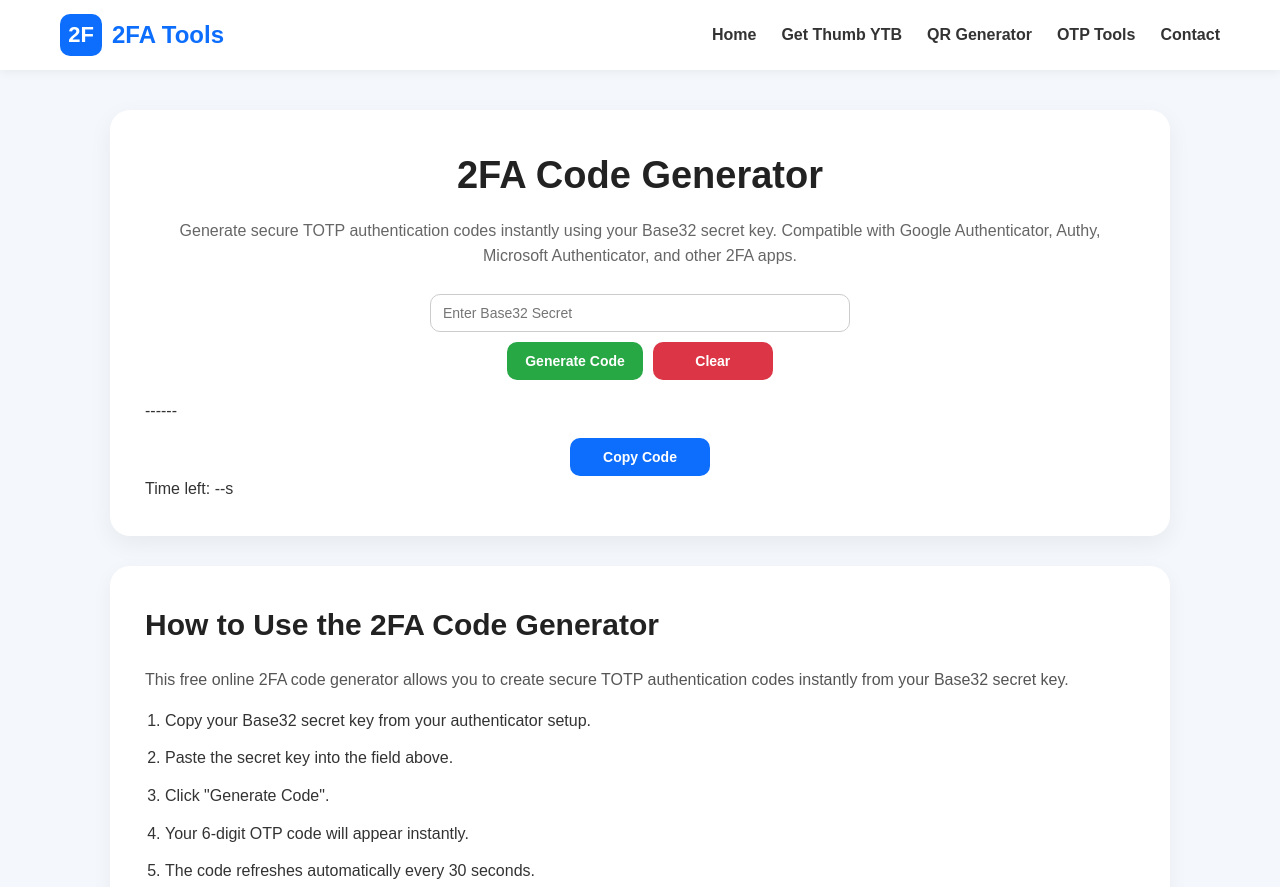
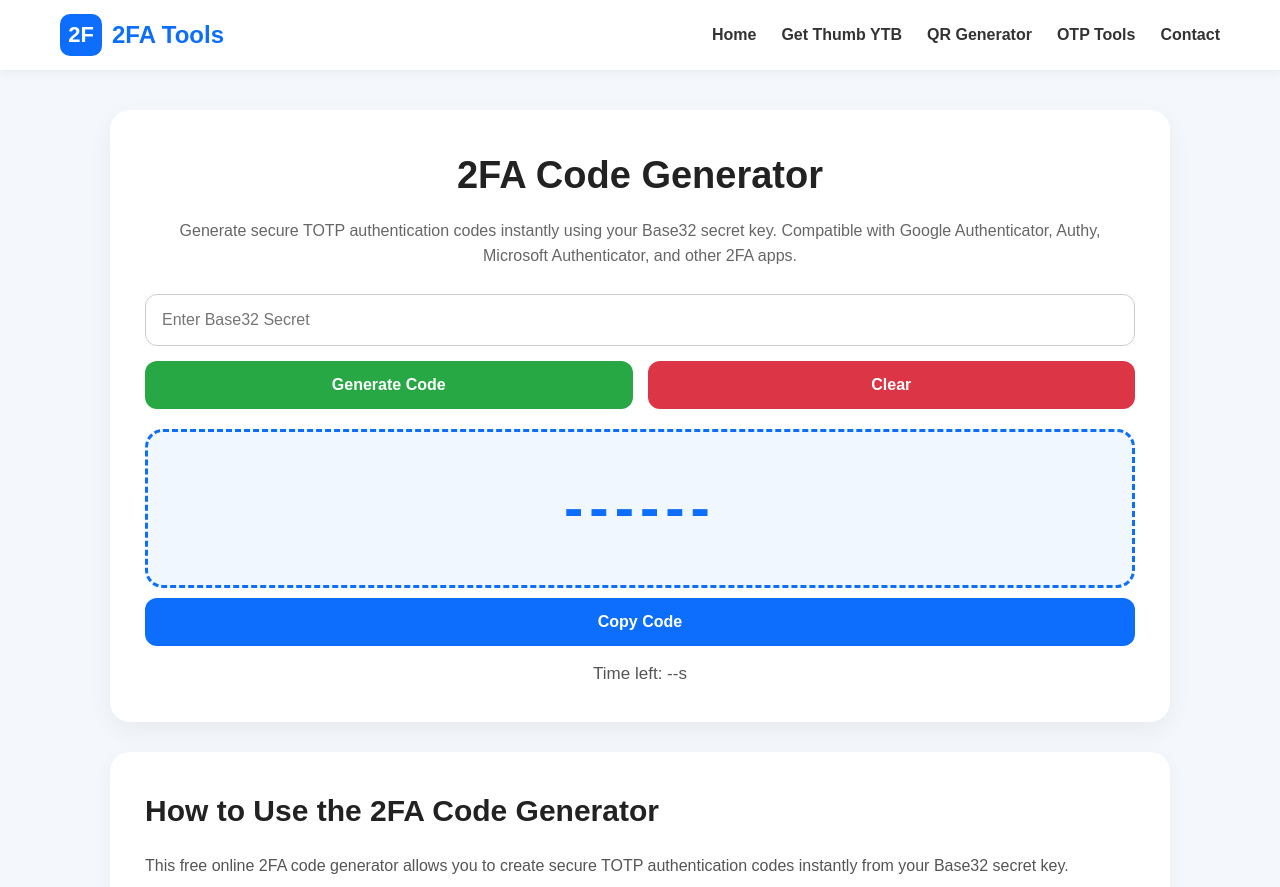
Before and after one commit to haihath9/2fa, a plain HTML site: page index.html in a window 1280 px wide. Shown: the top 887 px of the page. Drawn offline with Linux system fonts and the light colour scheme.

Commit message:
Update index.html

````diff
--- a/index.html
+++ b/index.html
@@ -4,8 +4,8 @@
 <meta charset="UTF-8">
 
 <!-- SEO -->
-<title>2FA Code Generator - 2FA Auth, 2FA Live, 2FA Authentication, Get code 2FA</title>
-<meta name="description" content="Web get 2FA Secret Get code for 2 factor authentication, Get 2fa auth online, 2FA Auth, Get 2Fa Live, Get 2Fa Facebook, Get 2FA Code, 2fa authenticator online, 2fa auth google, Free online 2FA code generator for TOTP authentication. Generate secure OTP verification codes instantly using your Base32 secret key.">
+<title>2FA Code Generator - Free Online TOTP Authenticator</title>
+<meta name="description" content="Free online 2FA code generator for TOTP authentication. Generate secure OTP verification codes instantly using your Base32 secret key.">
 <meta name="keywords" content="2FA generator, TOTP generator, OTP code, Google Authenticator, two factor authentication">
 <meta name="viewport" content="width=device-width, initial-scale=1.0">
 
@@ -147,48 +147,40 @@ h1{
   font-size:16px;
 }
 
-/* BOX INPUT */
-
 .input-box{
-  margin-bottom:10px;
-  max-width:420px;
-  margin-left:auto;
-  margin-right:auto;
+  margin-bottom:15px;
 }
 
 input{
   width:100%;
-  padding:10px 12px;
-  border-radius:10px;
+  padding:16px;
+  border-radius:12px;
   border:1px solid #ccc;
-  font-size:14px;
+  font-size:16px;
   outline:none;
   transition:0.2s;
 }
 
 input:focus{
   border-color:#0d6efd;
-  box-shadow:0 0 0 3px rgba(13,110,253,0.10);
+  box-shadow:0 0 0 4px rgba(13,110,253,0.12);
 }
-
 
 .btn-group{
   display:flex;
-  gap:10px;
-  margin-bottom:18px;
-  justify-content:center;
+  gap:15px;
+  margin-bottom:20px;
 }
 
 button{
-  padding:11px 18px;
+  flex:1;
+  padding:15px;
   border:none;
-  border-radius:10px;
-  font-size:14px;
-  font-weight:600;
+  border-radius:12px;
+  font-size:16px;
+  font-weight:bold;
   cursor:pointer;
   transition:0.2s;
-  flex:none;
-  min-width:120px;
 }
 
 button:hover{
@@ -207,15 +199,36 @@ button:hover{
 }
 
 #copy{
-  display:block;
-  width:auto;
-  min-width:140px;
-  margin:14px auto 0;
+  width:100%;
   background:#0d6efd;
   color:#fff;
+  margin-top:10px;
 }
 
+#code-box{
+  text-align:center;
+  padding:30px;
+  border:3px dashed #0d6efd;
+  border-radius:18px;
+  background:#f1f7ff;
+  font-size:58px;
+  font-weight:bold;
+  color:#0d6efd;
+  letter-spacing:6px;
+}
 
+#timer{
+  margin-top:14px;
+  text-align:center;
+  color:#555;
+  font-size:17px;
+}
+
+#error{
+  margin-top:12px;
+  color:red;
+  text-align:center;
+}
 
 /* SEO CONTENT */
 
@@ -684,3 +697,4 @@ function toggleMenu(){
 
 </body>
 </html>
+```
````
